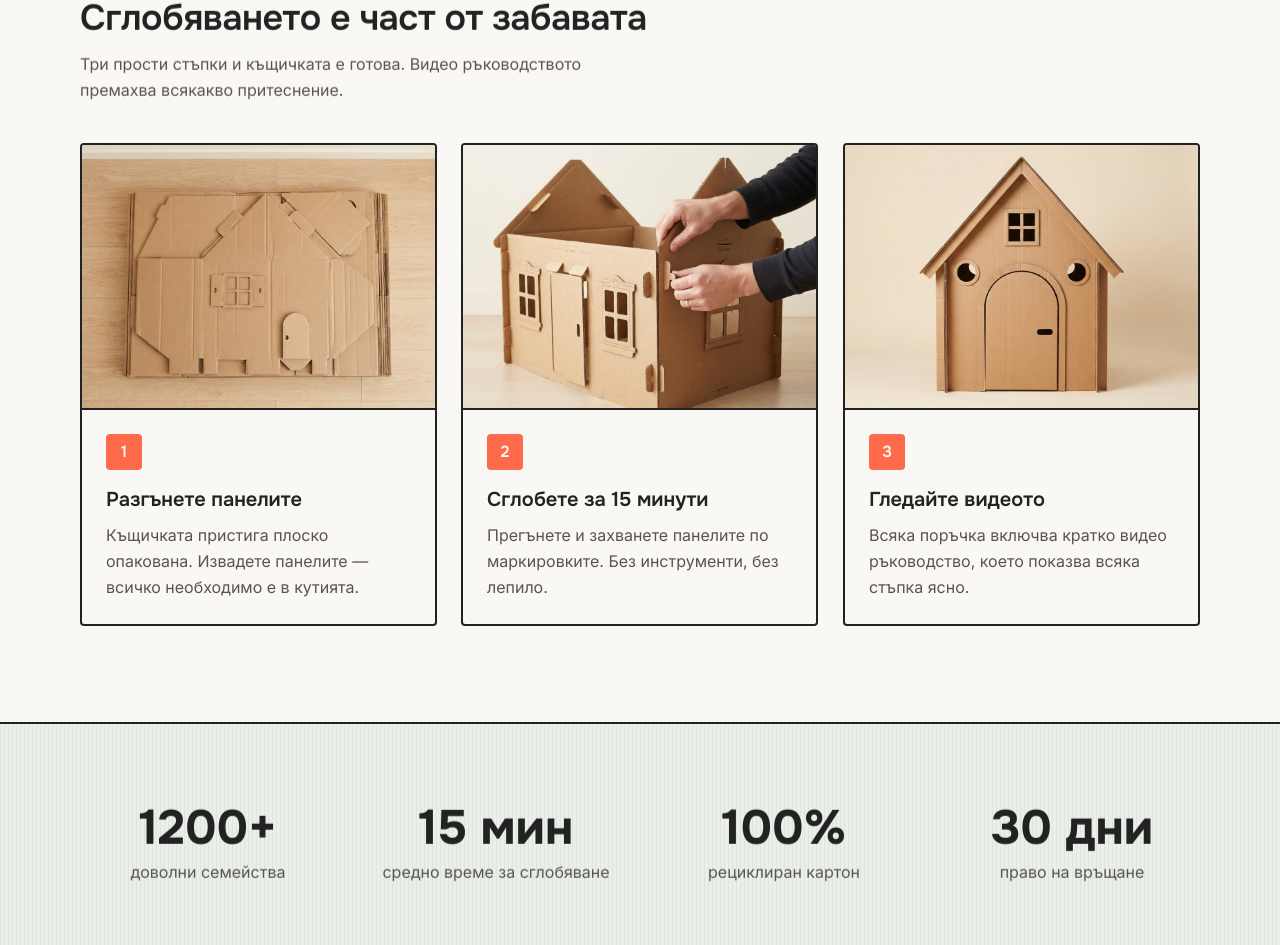
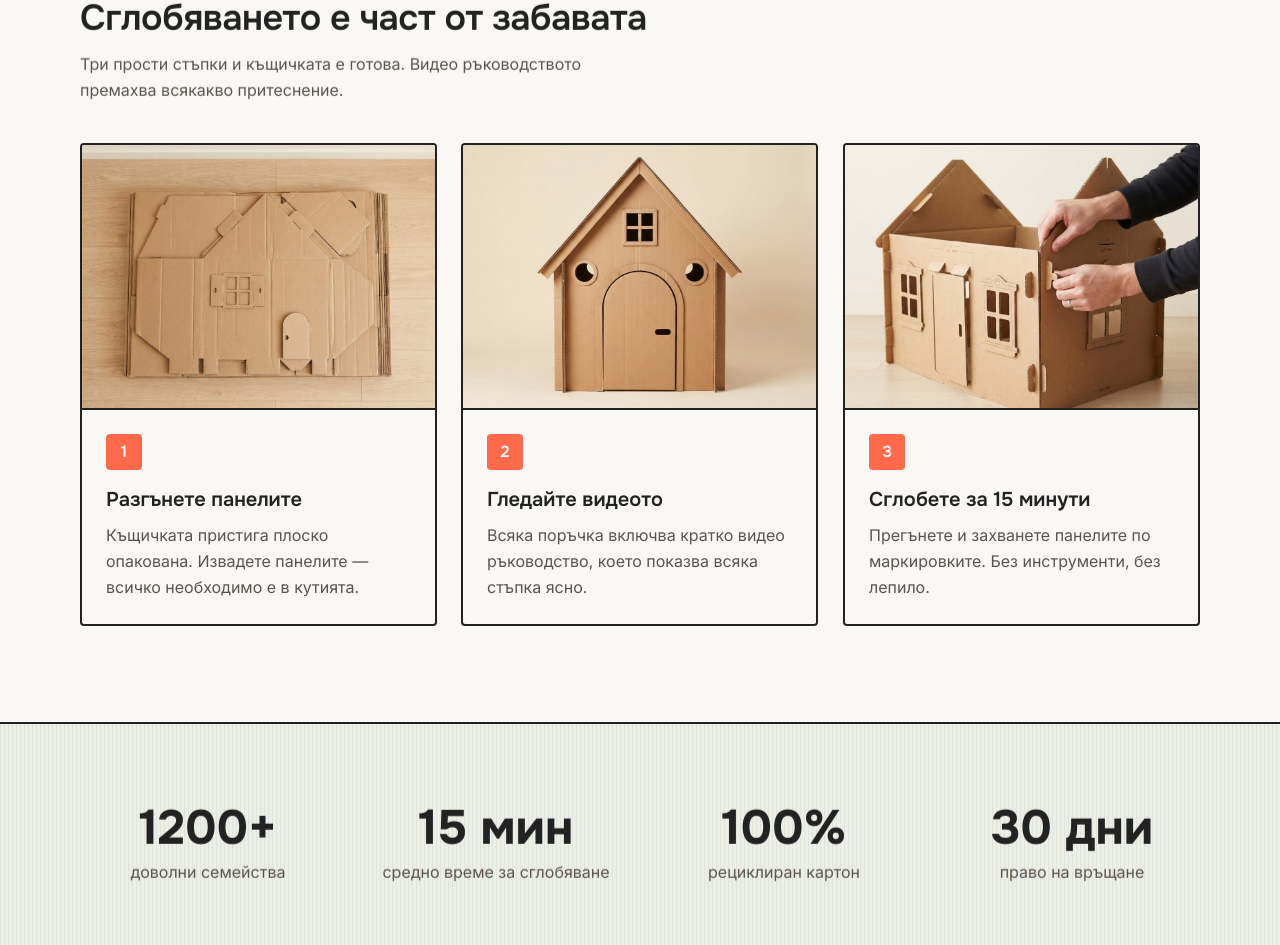
Before and after one commit to wondercraftbigbiz-dev/wondercraft-website, a Next.js app: page / in a window 1280 px wide. Shown: the part 2631-3576 px from the top of the page. Built offline with nearby package versions, Linux system fonts and the light colour scheme.

Commit message:
feat: reorder assembly steps and add missing step\n\nReordered and added step 3 for assembly instructions.

```diff
--- a/components/site/assembly.tsx
+++ b/components/site/assembly.tsx
@@ -12,17 +12,17 @@ const steps = [
   },
   {
     number: '2',
+    title: 'Гледайте видеото',
+    text: 'Всяка поръчка включва кратко видео ръководство, което показва всяка стъпка ясно.',
+    image: '/images/assembly-3.png',
+    alt: 'Напълно сглобена картонена къщичка за игра',
+  },
+  {
+    number: '3',
     title: 'Сглобете за 15 минути',
     text: 'Прегънете и захванете панелите по маркировките. Без инструменти, без лепило.',
     image: '/images/assembly-2.png',
     alt: 'Ръце сглобяват картонените панели на къщичката',
-  },
-  {
-    number: '3',
-    title: 'Гледайте видеото',
-    text: 'Всяка поръчка включва кратко видео ръководство, което показва всяка стъпка ясно.',
-    image: '/images/assembly-3.png',
-    alt: 'Напълно сглобена картонена къщичка за игра',
   },
 ]
 
```
